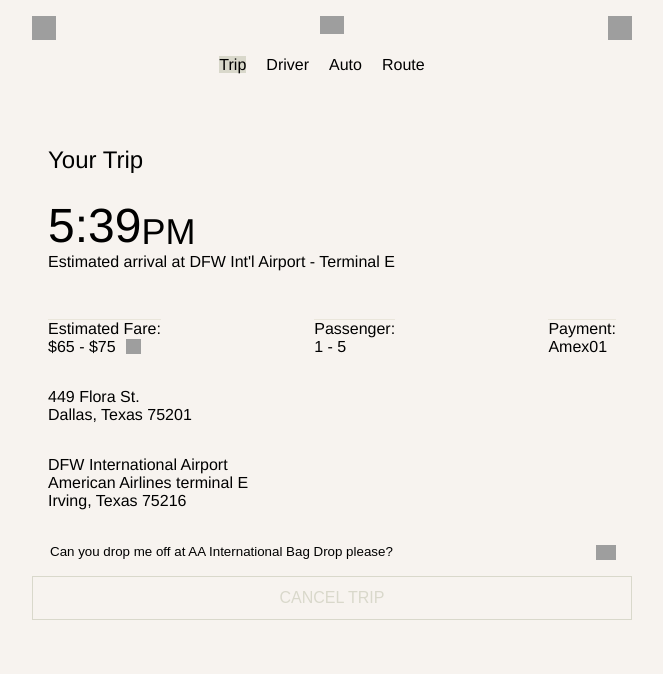
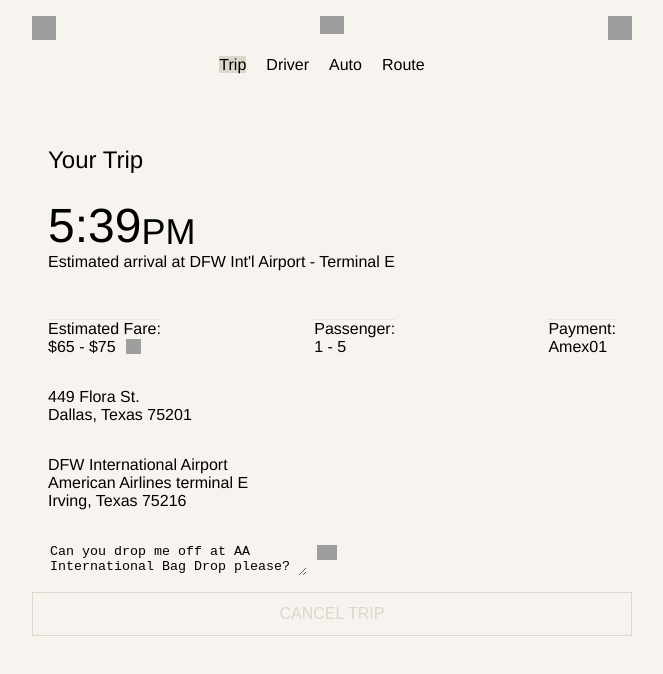
Before and after one commit to zzz-icy/web-alto, a React (Create React App) app: page / in a window 1280 px wide. Shown: the top 674 px of the page, without its empty margins (308-971 px from the left). Built offline with nearby package versions, Linux system fonts and the light colour scheme; grey boxes are pictures that could not be loaded.

Commit message:
use textarea instead of input

```diff
--- a/src/components/SummaryPage.js
+++ b/src/components/SummaryPage.js
@@ -48,13 +48,10 @@ class SummaryPage extends React.Component {
                     <p style={{ margin: 0 }}>Irving, Texas 75216</p>
                 </div>
                 <div className="container marginTop">
-                    <input
-                        placeholder="Leave a note"
-                        value={this.state.text}
-                        size={60}
-                        className="summary__input"
-                        type='text'
-                    />
+
+                    <textarea rows="2" cols="30" className="summary__input">
+                        {this.state.text}
+                    </textarea>
                     <img src={Edit} alt="Edit Icon" style={{ marginLeft: 10, height: 15, marginTop: 3 }} />
                 </div>
                 <div>
@@ -71,3 +68,13 @@ class SummaryPage extends React.Component {
 
 
 export default SummaryPage;
+
+
+
+// <input
+// placeholder="Leave a note"
+// value={this.state.text}
+// size={50}
+// className="summary__input"
+// type='text'
+// />
--- a/src/styles/components/_summary.scss
+++ b/src/styles/components/_summary.scss
@@ -1,5 +1,5 @@
 .summary__input {
     border: none;
     background: $background;
-    flex-grow:1;
+
 }
```
